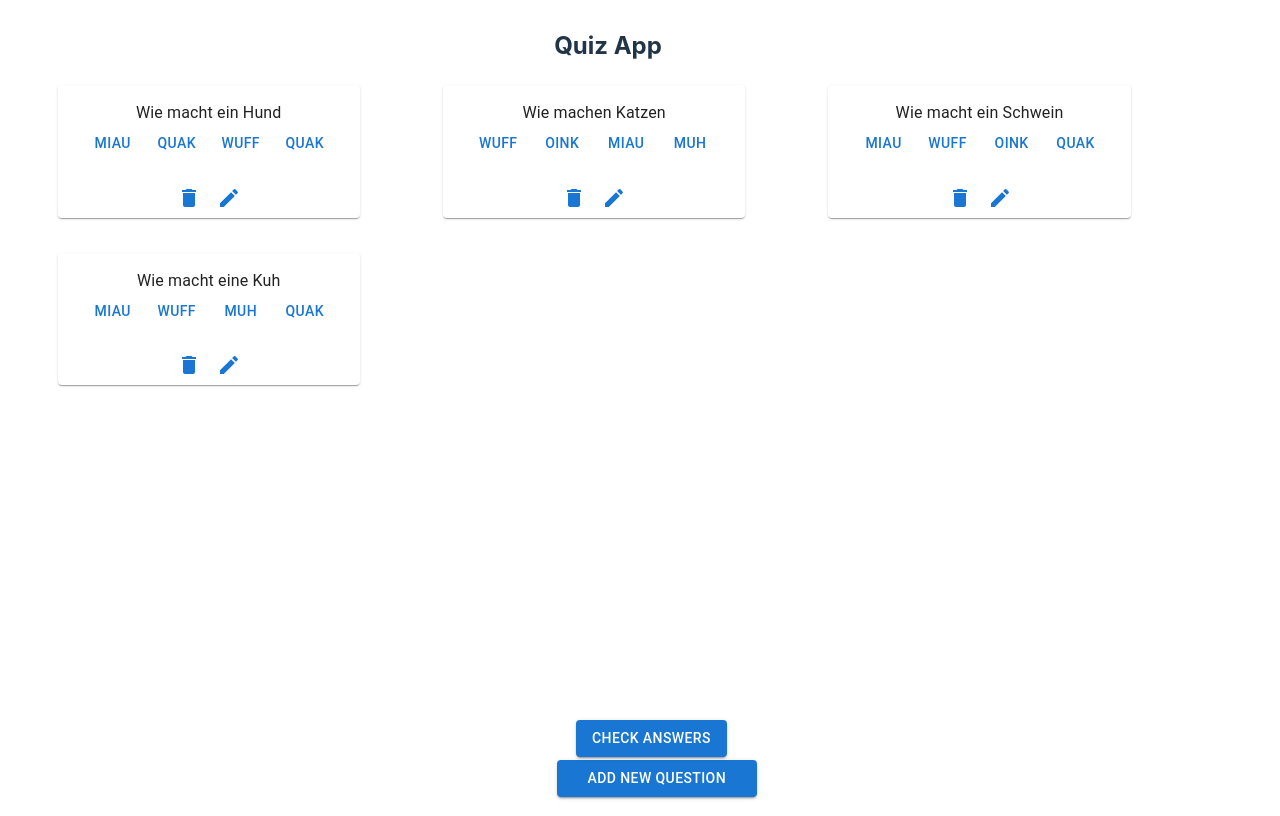
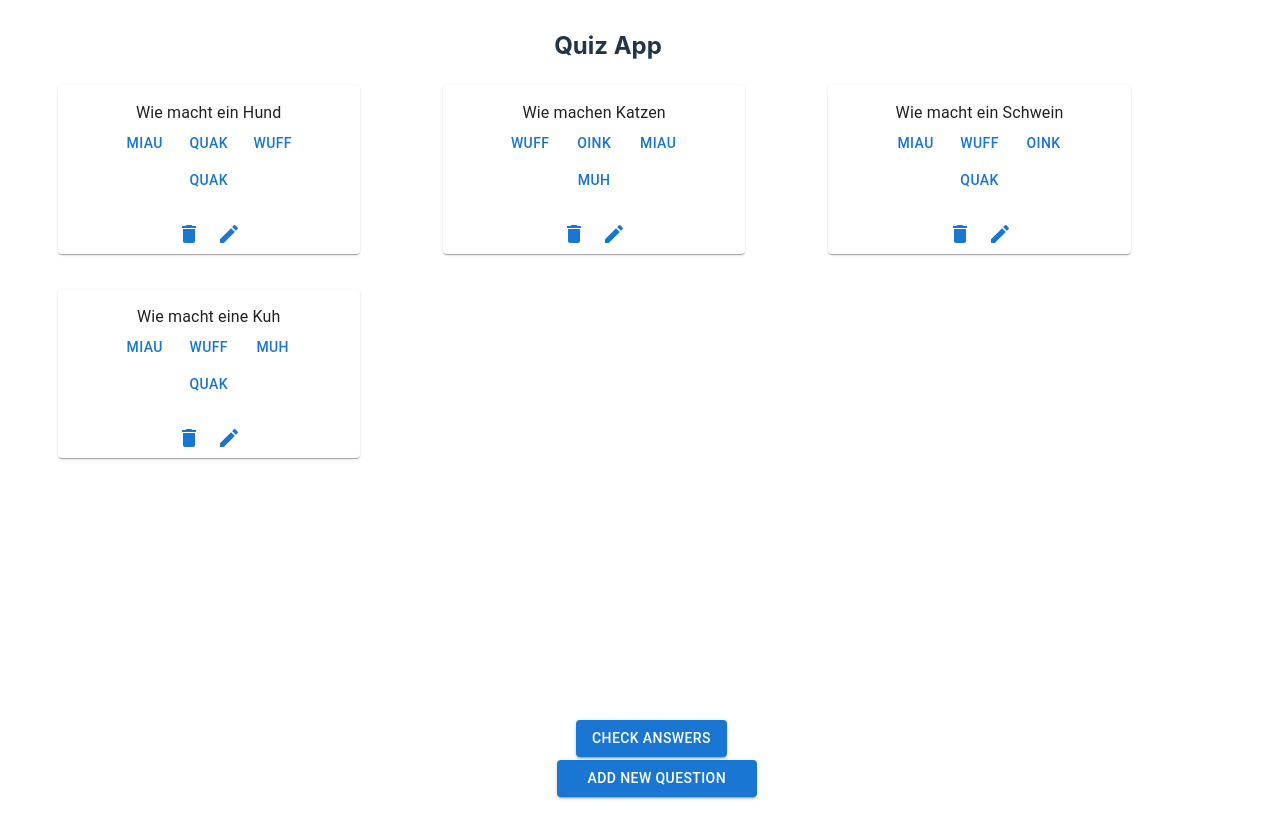
Before and after one commit to DPlauder/quizz_app, a React (Vite) app: page / in a window 1280 px wide. Built offline with nearby package versions, Linux system fonts and the light colour scheme; data requests are answered from the project's data file.

Commit message:
create style

```diff
--- a/src/QuestionItem.tsx
+++ b/src/QuestionItem.tsx
@@ -46,7 +46,13 @@ export default function QuestionItem(props: Props) {
             <Typography sx={{ textAlign: "center" }}>
               {props.questionText}
             </Typography>
-            <Container sx={{ display: "flex", justifyContent: "center" }}>
+            <Container
+              sx={{
+                display: "flex",
+                justifyContent: "center",
+                flexWrap: "wrap",
+              }}
+            >
               <Button
                 className={selectedButton.id === 1 ? "selected" : ""}
                 onClick={() => {
--- a/src/QuestionList.tsx
+++ b/src/QuestionList.tsx
@@ -1,7 +1,6 @@
 import useQuestions from "./useQuestions";
 import QuestionItem from "./QuestionItem";
-import { Grid, Fab, Container, Button } from "@mui/material";
-import Add from "@mui/icons-material/Add";
+import { Grid, Container, Button } from "@mui/material";
 import { IQuestion } from "./ts/interfaces/global_interfaces";
 import FormEdit from "./FormEdit";
 import { useState } from "react";
```
